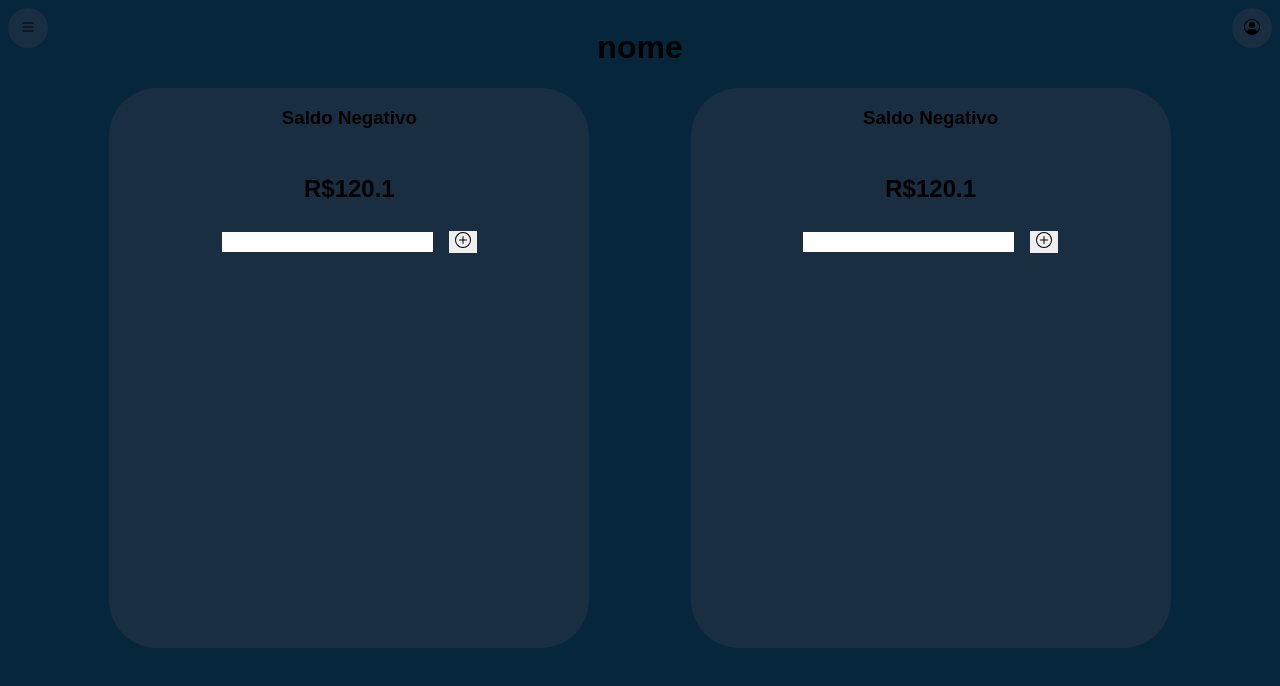
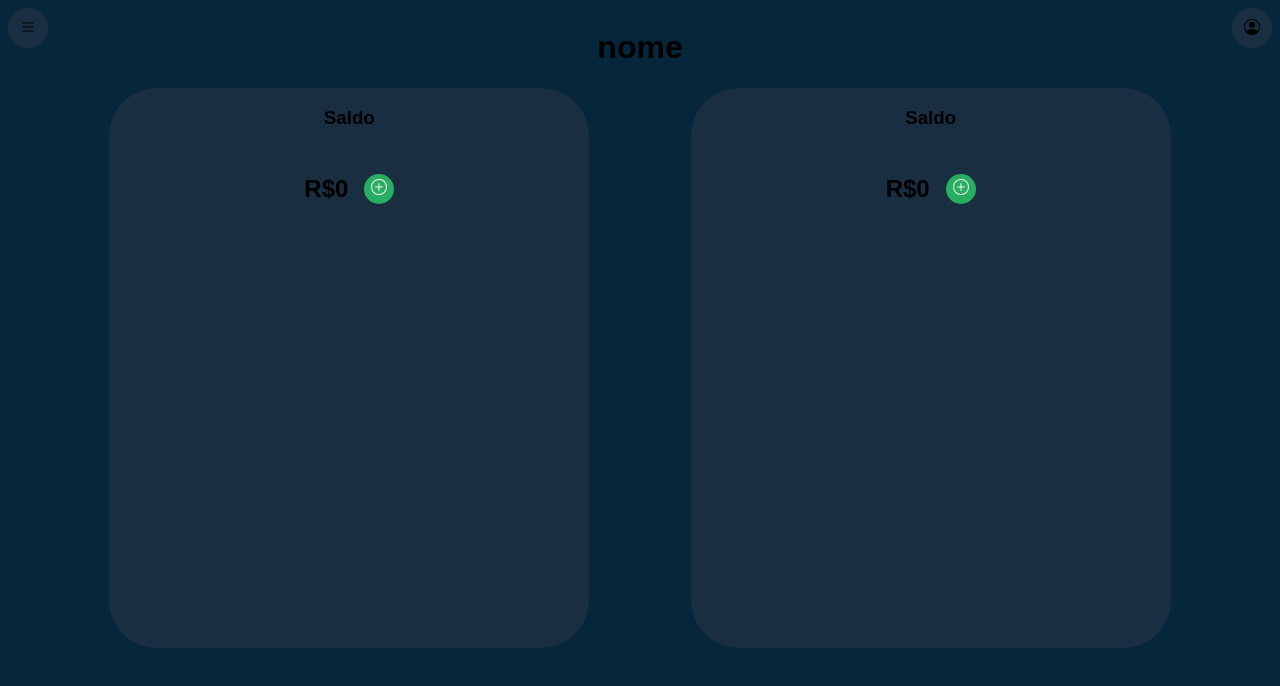
Before and after one commit to P-Duarte9029/Payment-Review, an Angular app: page / in a window 1280 px wide. Shown: the top 686 px of the page. Built offline with nearby package versions, Linux system fonts and the light colour scheme.

Commit message:
atualizaçõa 25/09

```diff
--- a/src/app/components/insertion-area/insertion-area.css
+++ b/src/app/components/insertion-area/insertion-area.css
@@ -22,8 +22,10 @@
 .add-item{
     display: flex;
     align-items: center;
+    justify-content: space-between;
     gap: 1rem;
     flex-wrap: wrap;
+
 }
 
 .content{
@@ -72,3 +74,28 @@
   max-width: 90vw;
   box-shadow: 0 4px 10px rgba(0,0,0,0.3);
 }
+
+#create-type-value{
+    background: none;
+    border: none;
+    padding: 0;
+    margin: 0;
+    cursor: pointer;
+    align-items: center;
+    justify-content: center;
+    background-color: var(--color-green);
+    width: 30px;
+    height: 30px;
+    border-radius: 50%;
+    color: var(--color-white);
+}
+
+.positive{
+    color: var(--color-green);
+    font-weight: bold;
+}
+
+.negative{
+    color: var(--color-red);
+    font-weight: bold;
+}
--- a/src/app/components/insertion-area/insertion-area.html
+++ b/src/app/components/insertion-area/insertion-area.html
@@ -1,10 +1,10 @@
 <div class="body">
-    <h3 id="balance-type">Saldo Negativo</h3>
-    <h2 id="total-value">R${{valor}}</h2>
+    <h3 id="balance-type">Saldo</h3>
+
     <div class="add-item">
-        <input type="text" id="text-type">
+        <h2 id="total-value">R${{totalV}}</h2>
         <button id="create-type-value" (click)="showP()">
-            <svg xmlns="http://www.w3.org/2000/svg" width="16" height="16" fill="currentColor" class="bi bi-plus-circle" viewBox="0 0 16 16">
+            <svg xmlns="http://www.w3.org/2000/svg" width="16" height="16" fill="currentColor" class="bi bi-plus-circle" viewBox="0 0 16     16">
                 <path d="M8 15A7 7 0 1 1 8 1a7 7 0 0 1 0 14m0 1A8 8 0 1 0 8 0a8 8 0 0 0 0 16"/>
                 <path d="M8 4a.5.5 0 0 1 .5.5v3h3a.5.5 0 0 1 0 1h-3v3a.5.5 0 0 1-1 0v-3h-3a.5.5 0 0 1 0-1h3v-3A.5.5 0 0 1 8 4"/>
             </svg>
@@ -12,8 +12,8 @@
     </div>
     <div class="content">
         <ul id="list-type-values">
-            <li *ngFor="let item of valueArray">
-                {{ item.info }} - {{ item.value }}
+            <li *ngFor="let item of valueArray" [ngClass]="{ 'positive': item.value > 0, 'negative': item.value <= 0}">
+                {{ item.info }} | R${{ item.value }}<button></button>
             </li>
         </ul>
     </div>
--- a/src/app/components/insertion-area/insertion-area.ts
+++ b/src/app/components/insertion-area/insertion-area.ts
@@ -13,8 +13,11 @@ export class InsertionArea {
   valueArray: ValueData[] = [];
   show_pop_up:boolean = false;
 
+  totalV:number = 0;
+
   newInfo:string = "";
   newValue:number = 0;
+
 
   showP(){
     this.show_pop_up = true;
@@ -29,6 +32,27 @@ export class InsertionArea {
     this.closeP();
     this.newInfo = "";
     this.newValue = 0;
+    this.TotalVAlue();
+    this.ColorDef();
+  }
+
+
+  TotalVAlue(){
+    this.totalV = 0;
+    this.valueArray.forEach(num => {
+      this.totalV += num.value;
+    });
+  }
+
+  ColorDef(){
+    document.querySelectorAll(".value-color-definition").forEach(li => {
+      const val = parseFloat(li.textContent);
+
+      if(val > 0)
+        li.classList.add("positive");
+      else
+        li.classList.add("negative");
+    })
   }
 
 }
```
